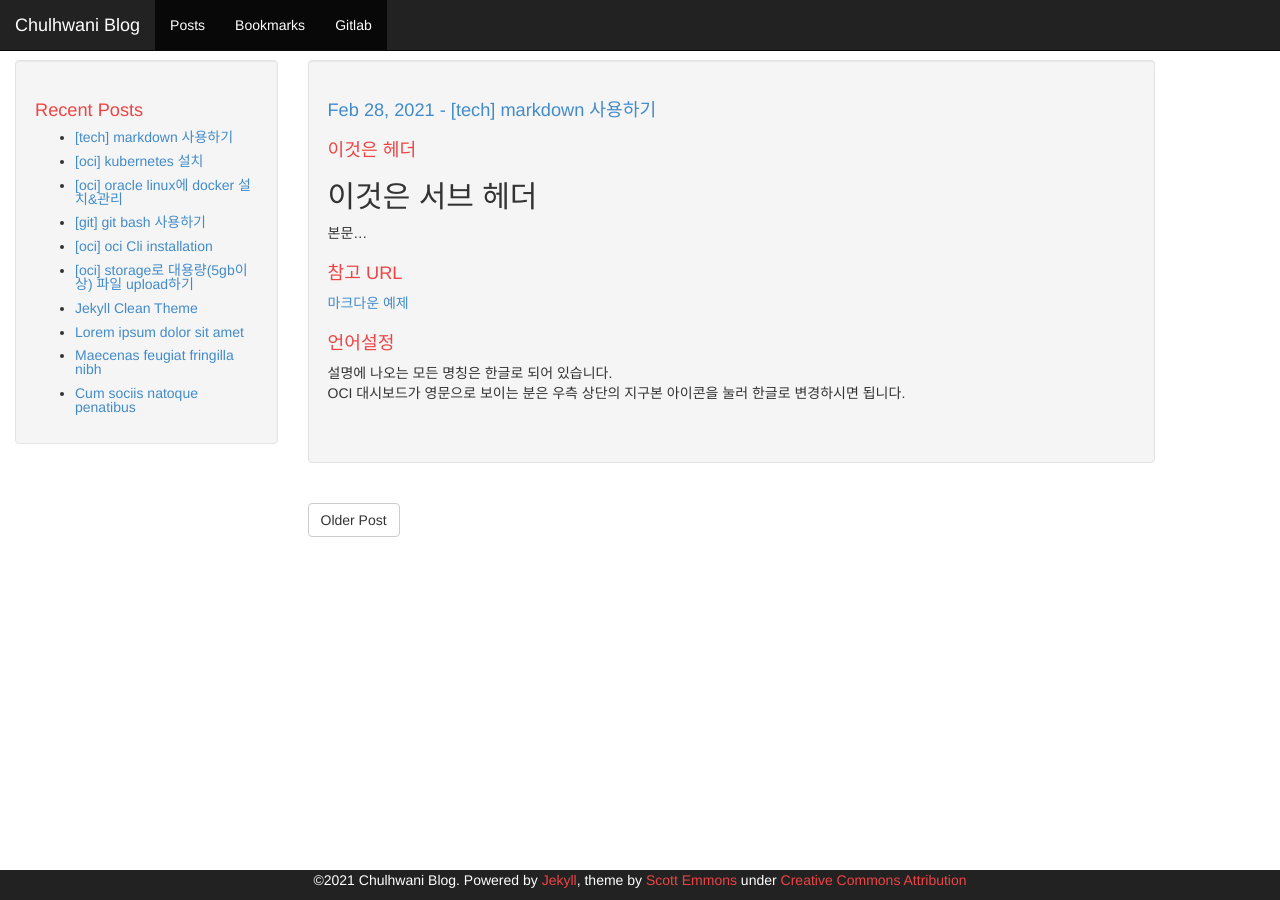
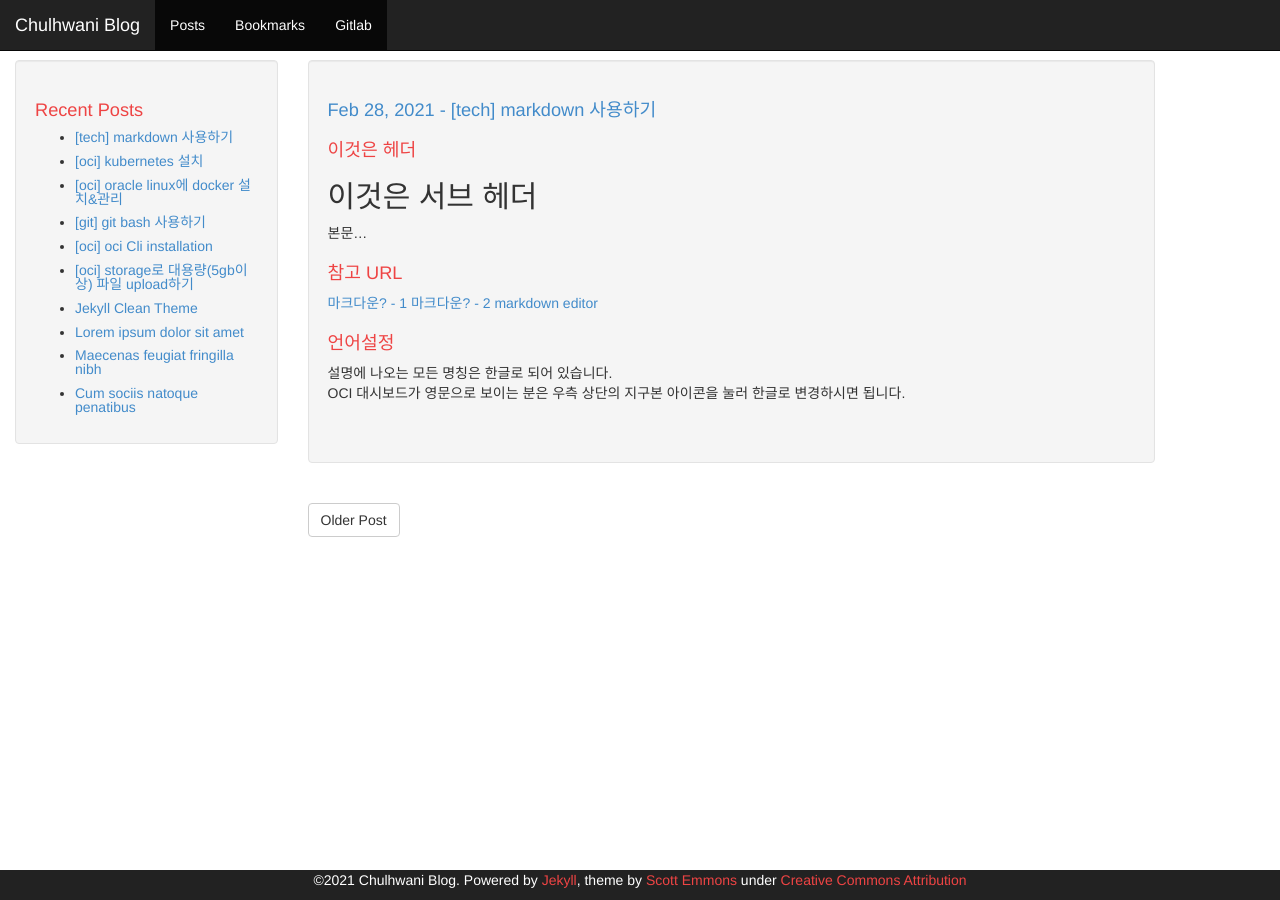
Before and after one commit to chulhwani/chulhwani.github.io, a Jekyll site: the page built from _posts/2021-02-28-[TECH] markdown 사용하기.md, in a window 1280 px wide. Built offline with Jekyll 4.4.1, drawn with Linux system fonts in a browser that asks for light colours; our own code applies the rules of GitHub Pages for plain Markdown files.

Commit message:
Update 2021-02-28-[TECH] markdown 사용하기.md

```diff
--- a/_posts/2021-02-28-[TECH] markdown 사용하기.md
+++ b/_posts/2021-02-28-[TECH] markdown 사용하기.md
@@ -7,8 +7,9 @@
 본문...
 
 # 참고 URL
-[마크다운 예제](http://gjchoi.github.io/env/Kramdown(%EB%A7%88%ED%81%AC%EB%8B%A4%EC%9A%B4)-%EC%82%AC%EC%9A%A9%EB%B2%95/)
-![](images/cluster_Local Access.jpg)
+[마크다운? - 1](http://gjchoi.github.io/env/Kramdown(%EB%A7%88%ED%81%AC%EB%8B%A4%EC%9A%B4)-%EC%82%AC%EC%9A%A9%EB%B2%95/)
+[마크다운? - 2](https://theorydb.github.io/envops/2019/05/22/envops-blog-how-to-use-md/#%EC%9D%B4%EB%AF%B8%EC%A7%80%EB%A5%BC-%EC%89%BD%EA%B2%8C-%EC%97%85%EB%A1%9C%EB%93%9C-%ED%95%98%EB%8A%94-%EB%B0%A9%EB%B2%95)
+[markdown editor](https://jbt.github.io/markdown-editor/)
 
 
 # 언어설정
```
